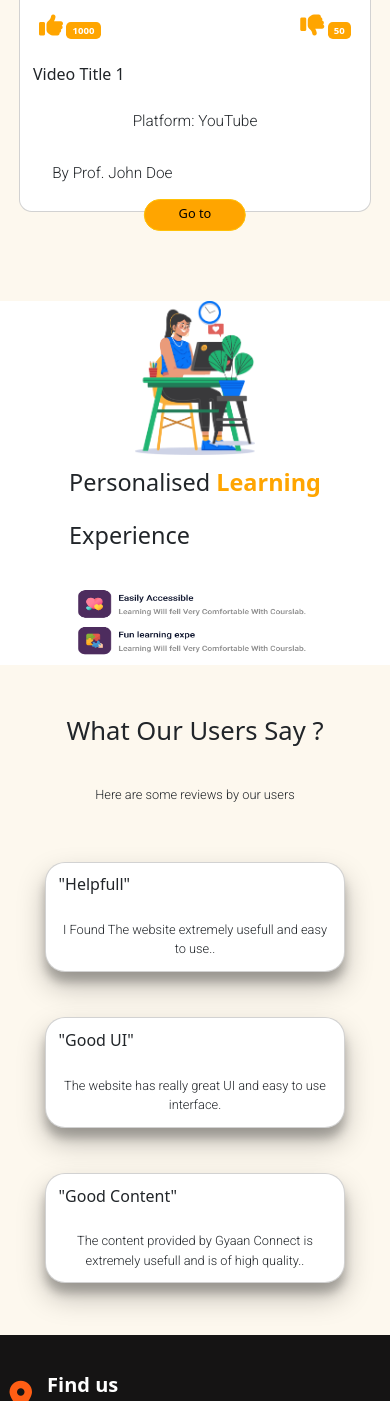
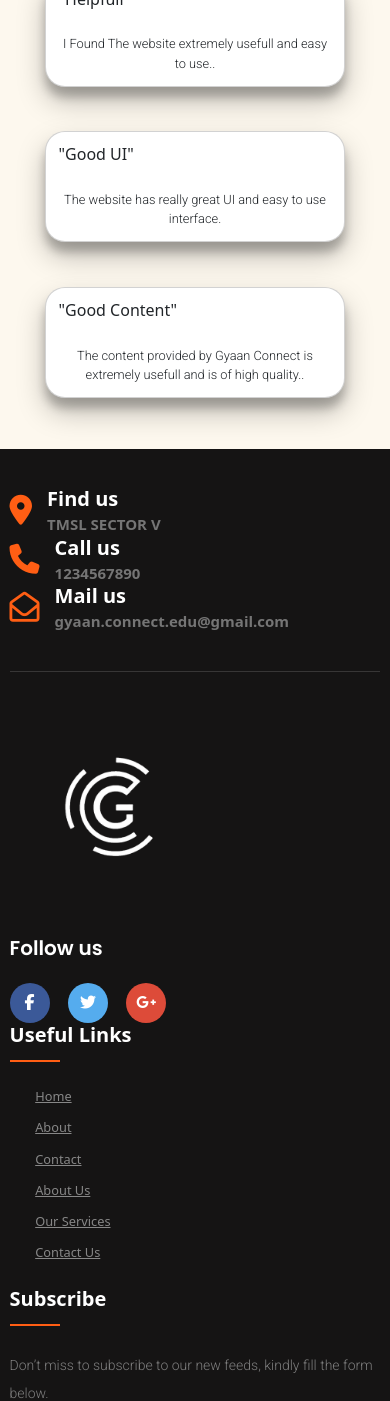
Before and after one commit to utsav306/smart-_india_hackathon_2023, a Python web app: template templates/index.html in a window 390 px wide; the page is wider, and only the part inside the window is pictured. Shown: the part 2983-4384 px from the top of that part. Run offline with Jinja, Linux system fonts and the light colour scheme; the template is opened without the code that fills it: most values are stand-ins (such as "Sample title", 1, 10 or a date in 2020); some libraries are stand-ins or nearby versions.

Commit message:
added backend texts

```diff
--- a/static/css/dashboard.css
+++ b/static/css/dashboard.css
@@ -233,3 +233,9 @@ body{
 .shadow-none {
     box-shadow: none!important;
 }
+
+
+.btn-custom {
+  background-color: orange !important;
+  /* You can add additional styles if needed */
+}
--- a/static/css/index.css
+++ b/static/css/index.css
@@ -11,7 +11,7 @@ html{
 
 
   #loading{
-    background: blur;
+    background: #000;
     height: 100vh;
     width: 100%;
     position: fixed;
--- a/static/js/index.js
+++ b/static/js/index.js
@@ -39,3 +39,9 @@ function onloade() {
   // You can perform additional actions here if needed
   document.getElementById("loading").style.display = "none"; // Hide the loading div
 }
+
+var dynamicButtonId = "your_dynamic_button_id";
+
+// Set the dynamic ID to the "Go to" button
+document.getElementById("goToButton1").id = dynamicButtonId;
+console.log(document.getElementById("goToButton1"))
--- a/templates/index.html
+++ b/templates/index.html
@@ -161,10 +161,11 @@
         <!-- Like and Dislike buttons in the same line -->
         <div class="card-body d-flex justify-content-between align-items-center">
           <div class="like">
-            <button type="button">
-                <i class="fa-solid fa-thumbs-up"></i>
-                <span class="badge badge-dark">1000</span>
-            </button>
+            <button type="button" onclick="incrementLikes()">
+              <i class="fa-solid fa-thumbs-up"></i>
+              <span id="likeCount" class="badge badge-dark">1000</span>
+          </button>
+
         </div>
         <div class="dislike">
             <button type="button">
@@ -193,12 +194,15 @@
     </div>
 
 
+      <div class="contain" style="width: 5rem;"></div>
+
+
         <!-- Second Card -->
         <div class="col-md-3 mb-3">
           <div class="card">
             <!-- Embed a YouTube video using the YouTube Embedded Player with curved borders -->
             <div class="youtube-video">
-              <iframe width="560" height="315" src="https://www.youtube.com/embed/IDiTQAUHsjo?si=7-cV9sAuXHJ2YaOE" title="YouTube video player" frameborder="0" allow="accelerometer; autoplay; clipboard-write; encrypted-media; gyroscope; picture-in-picture; web-share" allowfullscreen></iframe>
+             <img src="https://i.ytimg.com/vi/n4JJ3fNKHUc/mqdefault.jpg" alt="hii">
             </div>
 
             <!-- Like and Dislike buttons in the same line -->
@@ -219,7 +223,7 @@
 
             <!-- Course Heading and Prof Details -->
             <div class="card-body">
-              <h5 class="card-title">Video Title 1</h5>
+              <h5 class="card-title">{{title2}}</h5>
               <p class="card-text mb-1">Platform: YouTube</p>
               <!-- Additional content as needed -->
               <div class="d-flex align-items-center">
@@ -230,7 +234,7 @@
 
             <!-- "Go to" button -->
 
-              <a href="https://youtu.be/1lDfp1j9yzA?si=brlgWmVkZiN_0_lF" class="btn btn-warning btn-bottom-center custom-btn">Go to</a>
+              <a href="{{video2}}" class="btn btn-warning btn-bottom-center custom-btn" id="{{ dynamic_button_id }}">Go to</a>
 
           </div>
         </div>
@@ -239,95 +243,6 @@
 
 
 
-
-
-        <!-- Third Card -->
-      <!-- First Card -->
-      <div class="col-md-3 mb-3">
-        <div class="card">
-          <!-- Embed a YouTube video using the YouTube Embedded Player with curved borders -->
-          <div class="youtube-video">
-            <iframe width="560" height="315" src="https://www.youtube.com/embed/IDiTQAUHsjo?si=7-cV9sAuXHJ2YaOE" title="YouTube video player" frameborder="0" allow="accelerometer; autoplay; clipboard-write; encrypted-media; gyroscope; picture-in-picture; web-share" allowfullscreen></iframe>
-          </div>
-
-          <!-- Like and Dislike buttons in the same line -->
-          <div class="card-body d-flex justify-content-between align-items-center">
-            <div class="like">
-              <button type="button">
-                  <i class="fa-solid fa-thumbs-up"></i>
-                  <span class="badge badge-dark">1000</span>
-              </button>
-          </div>
-          <div class="dislike">
-              <button type="button">
-                  <i class="fas fa-thumbs-down"></i>
-                  <span class="badge badge-dark">50</span>
-              </button>
-          </div>
-          </div>
-
-          <!-- Course Heading and Prof Details -->
-          <div class="card-body">
-            <h5 class="card-title">Video Title 1</h5>
-            <p class="card-text mb-1">Platform: YouTube</p>
-            <!-- Additional content as needed -->
-            <div class="d-flex align-items-center">
-              <div class="rounded-circle profile-icon"></div>
-              <p class="mb-0 ml-2 mb-3">By Prof. John Doe</p>
-            </div>
-          </div>
-
-          <!-- "Go to" button -->
-
-            <a href="https://youtu.be/1lDfp1j9yzA?si=brlgWmVkZiN_0_lF" class="btn btn-warning btn-bottom-center custom-btn">Go to</a>
-
-        </div>
-      </div>
-
-
-        <!-- Add more cards here -->
-
-<!-- First Card -->
-<div class="col-md-3 mb-3">
-  <div class="card">
-    <!-- Embed a YouTube video using the YouTube Embedded Player with curved borders -->
-    <div class="youtube-video">
-      <iframe width="560" height="315" src="https://www.youtube.com/embed/IDiTQAUHsjo?si=7-cV9sAuXHJ2YaOE" title="YouTube video player" frameborder="0" allow="accelerometer; autoplay; clipboard-write; encrypted-media; gyroscope; picture-in-picture; web-share" allowfullscreen></iframe>
-    </div>
-
-    <!-- Like and Dislike buttons in the same line -->
-    <div class="card-body d-flex justify-content-between align-items-center">
-      <div class="like">
-        <button type="button">
-            <i class="fa-solid fa-thumbs-up"></i>
-            <span class="badge badge-dark">1000</span>
-        </button>
-    </div>
-    <div class="dislike">
-        <button type="button">
-            <i class="fas fa-thumbs-down"></i>
-            <span class="badge badge-dark">50</span>
-        </button>
-    </div>
-    </div>
-
-    <!-- Course Heading and Prof Details -->
-    <div class="card-body">
-      <h5 class="card-title">Video Title 1</h5>
-      <p class="card-text mb-1">Platform: YouTube</p>
-      <!-- Additional content as needed -->
-      <div class="d-flex align-items-center">
-        <div class="rounded-circle profile-icon"></div>
-        <p class="mb-0 ml-2 mb-3">By Prof. John Doe</p>
-      </div>
-    </div>
-
-    <!-- "Go to" button -->
-
-      <a href="https://youtu.be/1lDfp1j9yzA?si=brlgWmVkZiN_0_lF" class="btn btn-warning btn-bottom-center custom-btn">Go to</a>
-
-  </div>
-</div>
 
 
 
@@ -569,5 +484,19 @@
 -->
 {% include 'chatbot.html' %}
 
+<!--<script>
+  let likeCount = 1000;
+
+  function incrementLikes() {
+      likeCount++;
+      updateLikeCount();
+  }
+
+  function updateLikeCount() {
+      const likeCountElement = document.getElementById('likeCount');
+      likeCountElement.textContent = likeCount;
+  }
+</script>-->
+
 </body>
 </html>
```
Also changed, not shown: app.py (+7 -1 lines), templates/dashboard.html (+6 -3 lines), static/images/gyaanPoints.png (added), static/js/script.js (line endings or trailing spaces).
